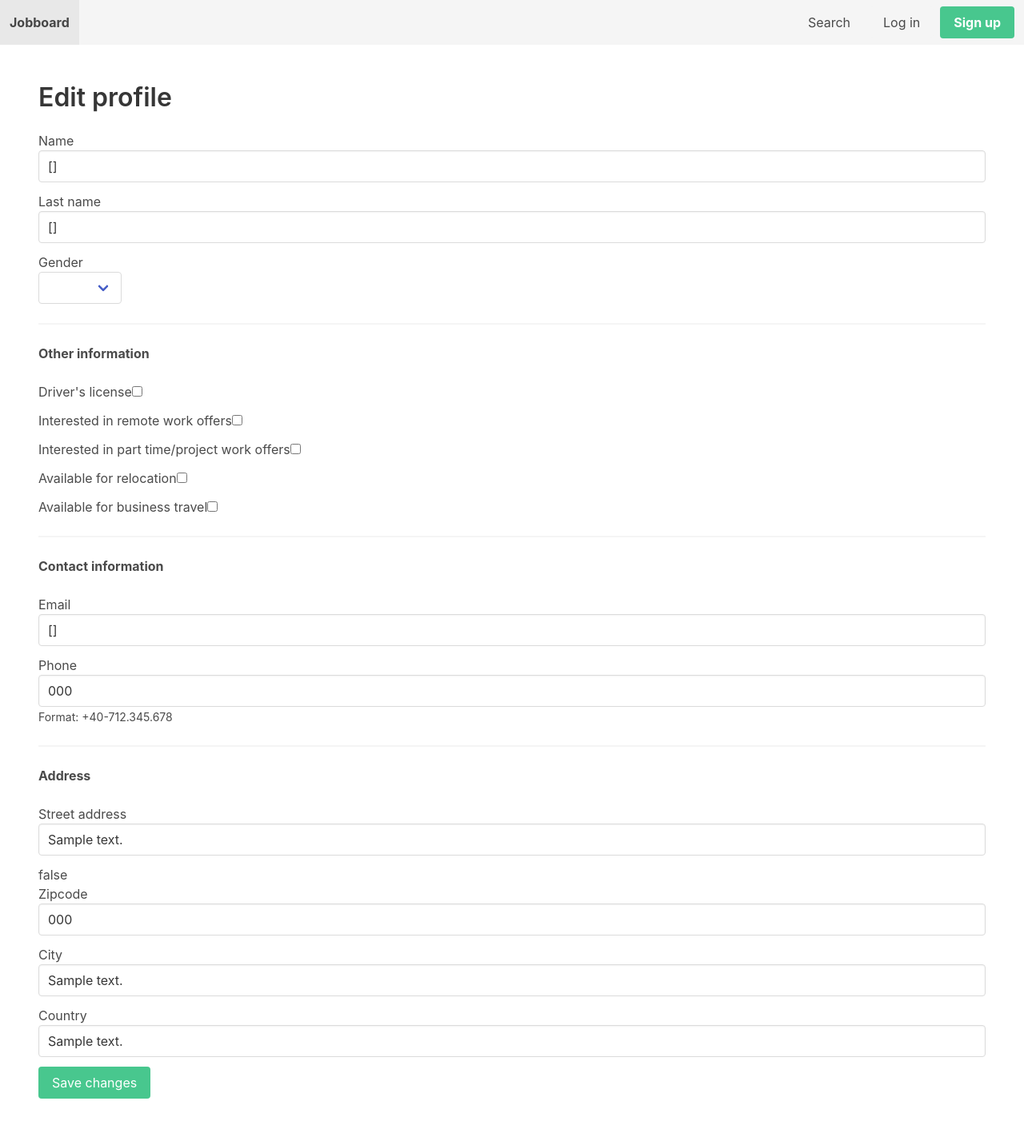
After one commit to calinbule/jobboard, a Django app: template apps/userprofile/templates/userprofile/edit_profile.html in a window 1280 px wide. The commit adds this page. Shown: the whole page at 80% size. Run offline with Django 3.2, Linux system fonts and the light colour scheme; the template is opened without the code that fills it: most values are stand-ins (such as "Sample title", 1, 10 or a date in 2020); some libraries are stand-ins or nearby versions.

Commit message:
partially implemented profile page

```diff
--- a/apps/core/templates/core/base.html
+++ b/apps/core/templates/core/base.html
@@ -75,6 +75,7 @@
 
         <!-- Scripts -->
         <script src="https://unpkg.com/vue@next"></script>
+        <script src="/static/ckeditor/ckeditor-init.js" data-ckeditor-basepath="/static/ckeditor/ckeditor/" id="ckeditor-init-script"></script>
         {% block scripts %}
         {% endblock %}
     </body>
--- a/apps/userprofile/models.py
+++ b/apps/userprofile/models.py
@@ -35,7 +35,7 @@ class Userprofile(models.Model):
     phone = models.CharField(max_length=50, blank=True, null=True)
 
     # Company specific fields
-    company_size = models.CharField(max_length=20, choices=CHOICES_SIZE, default=SIZE_1_9)
+    company_size = models.CharField(max_length=20, choices=CHOICES_SIZE, blank=True, null=True)
     company_description = RichTextField(blank=True, null=True)
     company_fiscal_code = models.CharField(max_length=50, blank=True, null=True)
 
@@ -46,11 +46,12 @@ class Userprofile(models.Model):
     person_available_for_relocation = models.BooleanField(default=False)
     person_available_for_parttime = models.BooleanField(default=False)
     person_available_for_businesstravel = models.BooleanField(default=False)
-    person_sex = models.CharField(max_length=1, choices=CHOICES_SEX, default=MALE)
+    person_sex = models.CharField(max_length=1, choices=CHOICES_SEX, blank=True, null=True)
 
     # Userprofile specific fields
     user = models.OneToOneField(User, related_name='userprofile', on_delete=models.CASCADE)
     is_employer = models.BooleanField(default=False)
+    is_profile_completed = models.BooleanField(default=False)
 
 User.userprofile = property(lambda u:Userprofile.objects.get_or_create(user=u)[0])
 
--- /dev/null
+++ b/apps/userprofile/templates/userprofile/edit_profile.html
@@ -0,0 +1,309 @@
+{% extends 'core/base.html' %}
+
+{% block content %}
+    <div id="edit-profile-app">
+        <h1 class="title">Edit profile</h1>
+        <form v-on:submit="validateForm" method="post" action=".">
+            {% csrf_token %}
+
+            <!-- Error notifications -->
+            {% if form.errors %}
+                {% for error in form.errors %}
+                    <div class="notification is-danger django">
+                        {{ error }}
+                    </div>
+                {% endfor %}
+            {% endif %}
+
+            <div class="notification is-danger" v-if="errors.length">
+                <p v-for="error in errors">
+                    [[ error ]]
+                </p>
+            </div>
+
+            <!-- Employer fields -->
+            {% if profile.is_employer is True %}
+
+                <div class="field">
+                    <label>Company name</label>
+
+                    <div class="control">
+                        <input
+                            class="input"
+                            type="text"
+                            name="name"
+                            id="id_name"
+                            v-model="name"
+                        >
+                    </div>
+                </div>
+
+
+                <div class="field">
+                    <label>Company unique identifier</label>
+
+                    <div class="control">
+                        <input
+                            class="input"
+                            type="text"
+                            name="company_fiscal_code"
+                            id="id_company_fiscal_code"
+                            value="{% if profile.company_fiscal_code %}{{ profile.company_fiscal_code }}{% else %}{{ "" }}{% endif %}">
+                    </div>
+                </div>
+
+
+                <div class="field">
+                    <label>Company size</label>
+
+                    <div class="control">
+                        <div class="select">
+                            <select name="company_size">
+                                <option value=""           {% if profile.company_size == '' %}          selected{% endif %}>Choose size</option>
+                                <option value="size_1-9"   {% if profile.company_size == 'size_1-9' %}  selected{% endif %}>1-9</option>
+                                <option value="size_10-49" {% if profile.company_size == 'size_10-49' %}selected{% endif %}>10-49</option>
+                                <option value="size_50-99" {% if profile.company_size == 'size_50-99' %}selected{% endif %}>50-99</option>
+                                <option value="size_100"   {% if profile.company_size == 'size_100' %}  selected{% endif %}>100+</option>
+                            </select>
+                        </div>
+                    </div>
+                </div>
+
+            <div class="field">
+                <label>Company description</label>
+
+                <div class="control">
+                    <textarea class="textarea" name="company_description" id="id_company_description">
+                        {% if profile.company_description %}
+                            {{ profile.company_description }}
+                        {% else %}
+                            {{ "" }}
+                        {% endif %}
+                    </textarea>
+                </div>
+            </div>
+
+            <!-- Jobseeker fields -->
+            {% else %}
+                <div class="field">
+                    <label>Name</label>
+
+                    <div class="control">
+                        <input class="input" type="text" name="name" id="id_name" v-model="name">
+                    </div>
+                </div>
+
+
+                <div class="field">
+                    <label>Last name</label>
+
+                    <div class="control">
+                        <input class="input" type="text" name="person_last_name" id="id_person_last_name" v-model="person_last_name">
+                    </div>
+                </div>
+
+                <div class="field">
+                    <label>Gender</label>
+
+                    <div class="control">
+                        <div class="select">
+                            <select name="person_sex" v-model="person_sex">
+                                <option
+                                    value="M"
+                                    {% if profile.get_person_sex_display == '' or profile.get_person_sex_display == 'M' %}
+                                        checked
+                                    {% endif %}>male</option>
+                                <option
+                                    value="F"
+                                    {% if profile.get_person_sex_display == 'F' %}
+                                        checked
+                                    {% endif %}>female</option>
+                            </select>
+                        </div>
+                    </div>
+                </div>
+                <hr>
+
+                <b>Other information</b><br><br>
+                <div class="field">
+                    <label>Driver's license</label>
+                    <input
+                        type="checkbox"
+                        name="person_drivers_license"
+                        id="id_person_drivers_license"
+                        {% if profile.person_drivers_license == True %}checked{% endif %}
+                    >
+                </div>
+
+                <div class="field">
+                    <label>Interested in remote work offers</label>
+                    <input
+                        type="checkbox"
+                        name="person_available_for_remote"
+                        id="id_person_available_for_remote"
+                        {% if profile.person_available_for_remote == True %}checked{% endif %}
+                    >
+                </div>
+
+                <div class="field">
+                    <label>Interested in part time/project work offers</label>
+                    <input
+                        type="checkbox"
+                        name="person_available_for_parttime"
+                        id="id_person_available_for_parttime"
+                        {% if profile.person_available_for_parttime == True %}checked{% endif %}
+                    >
+                </div>
+
+                <div class="field">
+                    <label>Available for relocation</label>
+                    <input
+                        type="checkbox"
+                        name="person_available_for_relocation"
+                        id="id_person_available_for_relocation"
+                        {% if profile.person_available_for_relocation == True %}checked{% endif %}
+                    >
+                </div>
+
+                <div class="field">
+                    <label>Available for business travel</label>
+                    <input
+                        type="checkbox"
+                        name="person_available_for_businesstravel"
+                        id="id_person_available_for_businesstravel"
+                        {% if profile.person_available_for_businesstravel == True %}checked{% endif %}
+                    >
+                </div>
+            {% endif %}
+            <hr>
+
+            <!-- Common fields -->
+            <b>Contact information</b><br><br>
+            <div class="field">
+                <label>Email</label>
+
+                <div class="control">
+                    <input class="input" type="email" name="email" id="id_email" v-model="email">
+                </div>
+            </div>
+
+            <div class="field">
+                <label>Phone</label>
+
+                <div class="control">
+                    <input
+                        class="input"
+                        type="tel"
+                        id="id_phone"
+                        name="phone"
+                        placeholder="+40-712.345.678" pattern="\+[0-9]{2}-[0-9]{3}.[0-9]{3}.[0-9]+"
+                        value="{% if profile.phone != None %}{{ profile.phone }}{% else %}{{ "" }}{% endif %}"
+                    ><br>
+                    <small>Format: +40-712.345.678</small>
+                </div>
+            </div>
+            <hr>
+
+            <b>Address</b><br><br>
+            <div class="field">
+                <label>Street address</label>
+
+                <div class="control">
+                    <input class="input" type="text" name="address_street" id="id_address_street" value="{% if profile.address_street != None %}{{ profile.address_street }}{% else %}{{ "" }}{% endif %}">
+                </div>
+            </div>
+
+            {% if profile.address_street == None %}true{% else %}false{% endif %}
+
+
+            <div class="field">
+                <label>Zipcode</label>
+
+                <div class="control">
+                    <input class="input" type="text" name="address_zipcode" id="id_address_zipcode" value="{% if profile.address_zipcode != None %}{{ profile.address_zipcode }}{% else %}{{ "" }}{% endif %}">
+                </div>
+            </div>
+
+
+            <div class="field">
+                <label>City</label>
+
+                <div class="control">
+                    <input class="input" type="text" name="address_city" id="id_address_city" value="{% if profile.address_city != None %}{{ profile.address_city }}{% else %}{{ "" }}{% endif %}">
+                </div>
+            </div>
+
+
+            <div class="field">
+                <label>Country</label>
+
+                <div class="control">
+                    <input class="input" type="text" name="address_country" id="id_address_country" value="{% if profile.address_country != None %}{{ profile.address_country }}{% else %}{{ "" }}{% endif %}">
+                </div>
+            </div>
+
+            <div class="field">
+                <div class="control">
+                    <button class="button is-success" type="submit">Save changes</button>
+                </div>
+            </div>
+
+        </form>
+    </div>
+{% endblock %}
+
+{% block scripts %}
+<script>
+    const EditProfileApp = {
+        data() {
+            return {
+                name: '{% if profile.name %}{{ profile.name }}{% else %}{{ "" }}{% endif %}',
+                person_last_name: '{% if profile.person_last_name %}{{ profile.person_last_name }}{% else %}{{ "" }}{% endif %}',
+                person_sex: '{{ profile.person_sex }}',
+                email: '{% if profile.email %}{{ profile.email }}{% else %}{{ "" }}{% endif %}',
+                is_employer: '{{ profile.is_employer }}',
+                errors: []
+            }
+        },
+        delimiters: ['[[', ']]'],
+        methods: {
+            validateForm(e) {
+                this.errors = []
+
+                console.log(this.is_employer)
+
+                if (this.is_employer === true) {
+                    if (this.name === '') {
+                        this.errors.push('The company name field is mandatory!')
+                    }
+                } else {
+                    if (this.name === '') {
+                        this.errors.push('The first name field is mandatory!')
+                    }
+                    if (this.person_last_name === '') {
+                        this.errors.push('The last name field is mandatory!')
+                    }
+                    if (this.person_sex === '') {
+                        this.errors.push('The gender field is mandatory!')
+                    }
+                }
+
+                if (this.email === '') {
+                    this.errors.push('The email field is mandatory!')
+                }
+
+                if (this.errors.length) {
+                    e.preventDefault()
+
+                    return false
+                } else {
+                    return true
+                }
+            }
+        }
+    }
+
+    Vue.createApp(EditProfileApp).mount('#edit-profile-app');
+</script>
+
+{% endblock %}
--- a/apps/userprofile/templates/userprofile/profile.html
+++ b/apps/userprofile/templates/userprofile/profile.html
@@ -2,6 +2,8 @@
 
 {% block content %}
     <h1 class="title">Profile</h1>
+
+    <a href="{% url 'edit_profile' %}" class="button is-success mb-4">Edit profile</a><br><br>
 
     {% if userprofile.is_employer %}
 
@@ -18,7 +20,7 @@
         {% if userprofile.email %}<b>Email: </b>{{ userprofile.email}}<br>{% endif %}
         {% if userprofile.phone %}<b>Contact phone: </b>{{ userprofile.phone}}<br>{% endif %}
         {% if userprofile.company_fiscal_code %}<b>Company unique identifier: </b>{{ userprofile.company_fiscal_code}}<br>{% endif %}
-        {% if userprofile.company_description %}<p>{{ userprofile.company_description}}</p><br>{% endif %}
+        {% if userprofile.company_description %}<p>{{ userprofile.company_description|safe}}</p><br>{% endif %}
 
     {% else %}
         {% if userprofile.name == False %}<p>Please fill in your name to be able to apply for jobs.</p>{% endif %}
--- a/apps/userprofile/urls.py
+++ b/apps/userprofile/urls.py
@@ -1,10 +1,11 @@
 from django.urls import path, include
 
-from .views import dashboard, view_application, view_dashboard_job, profile
+from .views import dashboard, view_application, view_dashboard_job, profile, edit_profile
 
 urlpatterns = [
     path('', dashboard, name='dashboard'),
     path('profile/', profile, name='profile'),
+    path('profile/edit/', edit_profile, name='edit_profile'),
     path('job/<int:job_id>/', view_dashboard_job, name='view_dashboard_job'),
     path('application/<int:application_id>/', view_application, name='view_application'),
 ]
```
Also changed, not shown: apps/job/templates/job/apply_for_job.html (+48 -2 lines), apps/job/templates/job/job_detail.html (+6 -2 lines), apps/job/views.py (+9 -8 lines), apps/userprofile/forms.py (added, +27 -0 lines), apps/userprofile/views.py (+29 -3 lines), apps/userprofile/migrations/0003_auto_20210224_1844.py (added), apps/userprofile/migrations/0004_auto_20210224_2151.py (added), apps/userprofile/migrations/0005_auto_20210225_0523.py (added), apps/userprofile/migrations/0006_userprofile_is_profile_completed.py (added), 1 other file.
